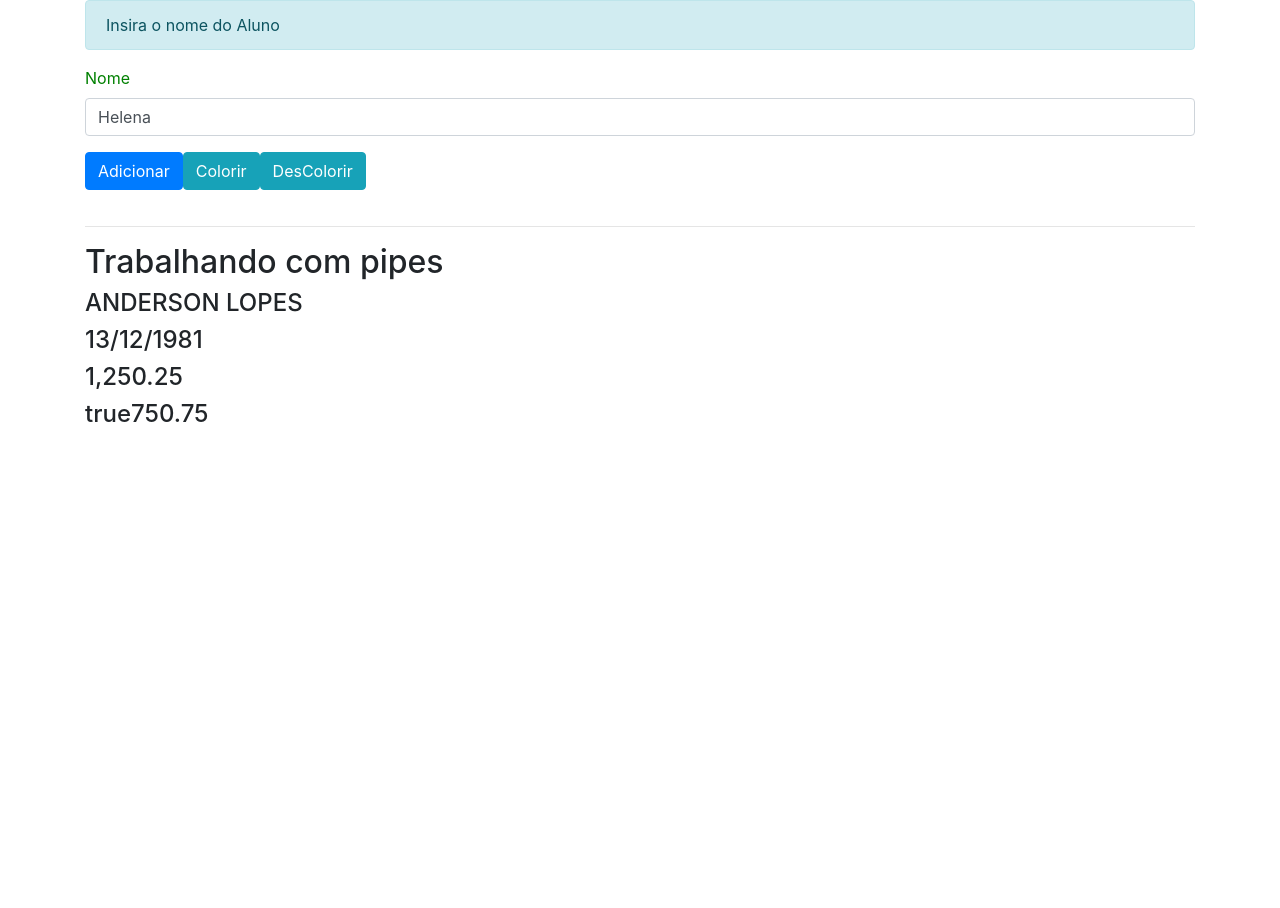
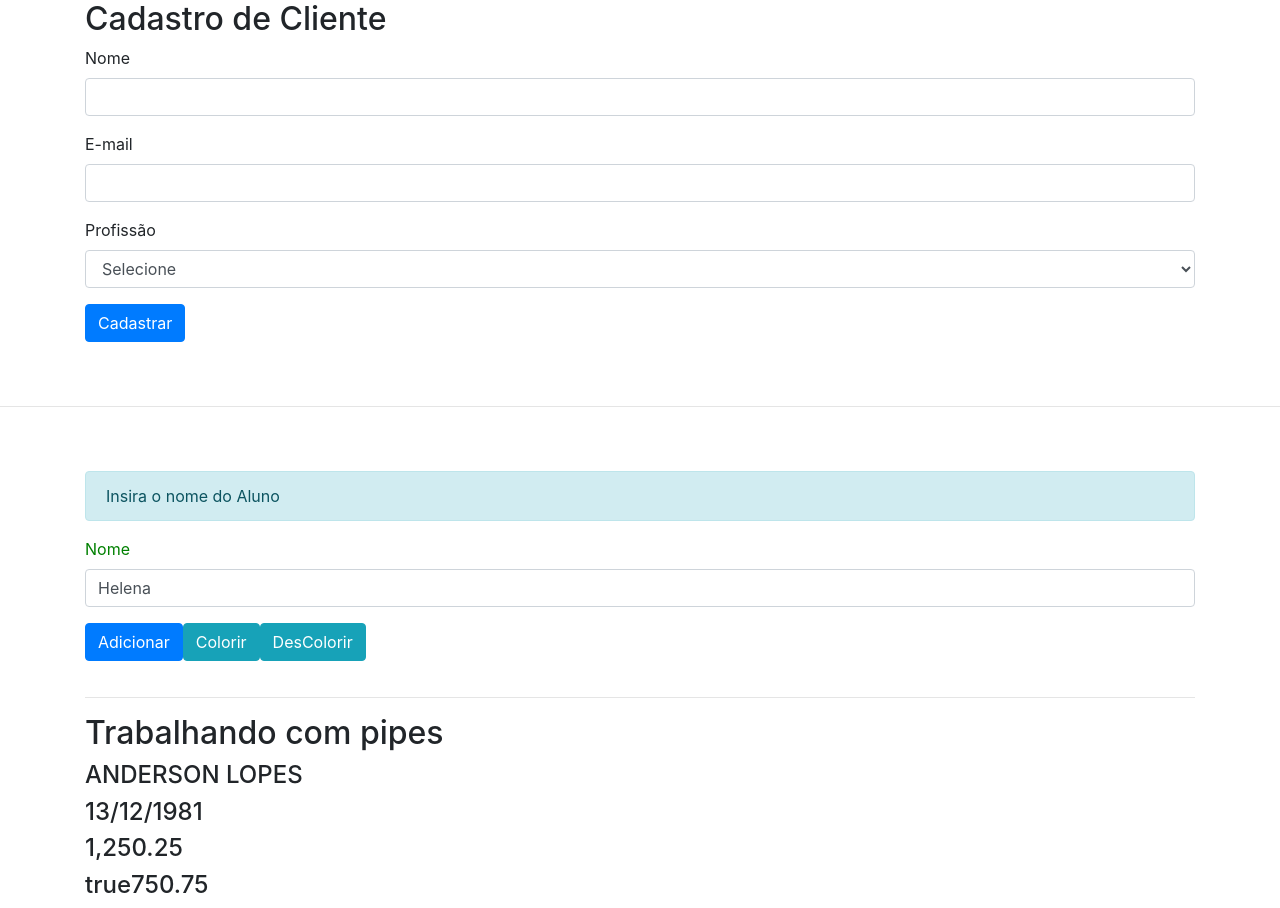
Before and after one commit to andersonblopes/hello-world-angular, an Angular app: page / in a window 1280 px wide. Before the commit the page ends 800 px from the top, so only its background shows below. Built offline with nearby package versions, Linux system fonts and the light colour scheme.

Commit message:
Template-driven Forms: Criando um formulário.

```diff
--- a/src/app/app.component.html
+++ b/src/app/app.component.html
@@ -1,5 +1,11 @@
+<app-cadastro-cliente></app-cadastro-cliente>
+
+<br>
+<br>
+<hr>
+<br>
+<br>
 <div class="container">
-
   <app-aluno-form (cadastrado)="aoCadastrar($event)"></app-aluno-form>
 
   <div class="row" style="margin-top: 20px;">
--- a/src/app/app.module.ts
+++ b/src/app/app.module.ts
@@ -1,18 +1,20 @@
+import { FormsModule } from '@angular/forms';
 import { BrowserModule } from '@angular/platform-browser';
 import { NgModule } from '@angular/core';
-import {FormsModule} from '@angular/forms';
 
 import { AppComponent } from './app.component';
 import { AlunoCardComponent } from './aluno-card/aluno-card.component';
 import { AlunoFormComponent } from './aluno-form/aluno-form.component';
 import { CampoColoridoDirective } from './campo-colorido.directive';
+import { CadastroClienteComponent } from './cadastro-cliente/cadastro-cliente.component';
 
 @NgModule({
   declarations: [
     AppComponent,
     AlunoCardComponent,
     AlunoFormComponent,
-    CampoColoridoDirective
+    CampoColoridoDirective,
+    CadastroClienteComponent
   ],
   imports: [
     BrowserModule,
--- /dev/null
+++ b/src/app/cadastro-cliente/cadastro-cliente.component.html
@@ -0,0 +1,31 @@
+<div class="container">
+    <h2>Cadastro de Cliente</h2>
+
+      <form #usuarioForm="ngForm" (ngSubmit)="salvar(usuarioForm)">
+
+        <div class="form-group">
+          <label class="form-control-label" >Nome</label>
+          <input type="text" class="form-control">
+        </div>
+
+        <div class="form-group">
+            <label class="form-control-label">E-mail</label>
+            <input type="text" class="form-control">
+          </div>
+
+          <div class="form-group">
+              <label class="form-control-label">Profissão</label>
+              <select class="form-control">
+                <option value="">Selecione</option>
+                <option>Advogado</option>
+                <option>Analista de Sistemas</option>
+                <option>Engenheiro</option>
+                <option>Recepcionista</option>
+              </select>
+          </div>
+
+          <button type="submit" class="btn btn-primary">Cadastrar</button>
+
+      </form>
+
+    </div>
--- /dev/null
+++ b/src/app/cadastro-cliente/cadastro-cliente.component.ts
@@ -0,0 +1,15 @@
+import { Component, OnInit } from '@angular/core';
+import { NgForm } from '@angular/forms';
+
+@Component({
+  selector: 'app-cadastro-cliente',
+  templateUrl: './cadastro-cliente.component.html',
+  styleUrls: ['./cadastro-cliente.component.css']
+})
+export class CadastroClienteComponent {
+
+  salvar(form: NgForm) {
+    console.log(form);
+  }
+
+}
```
Also changed, not shown: src/app/cadastro-cliente/cadastro-cliente.component.css (added).
